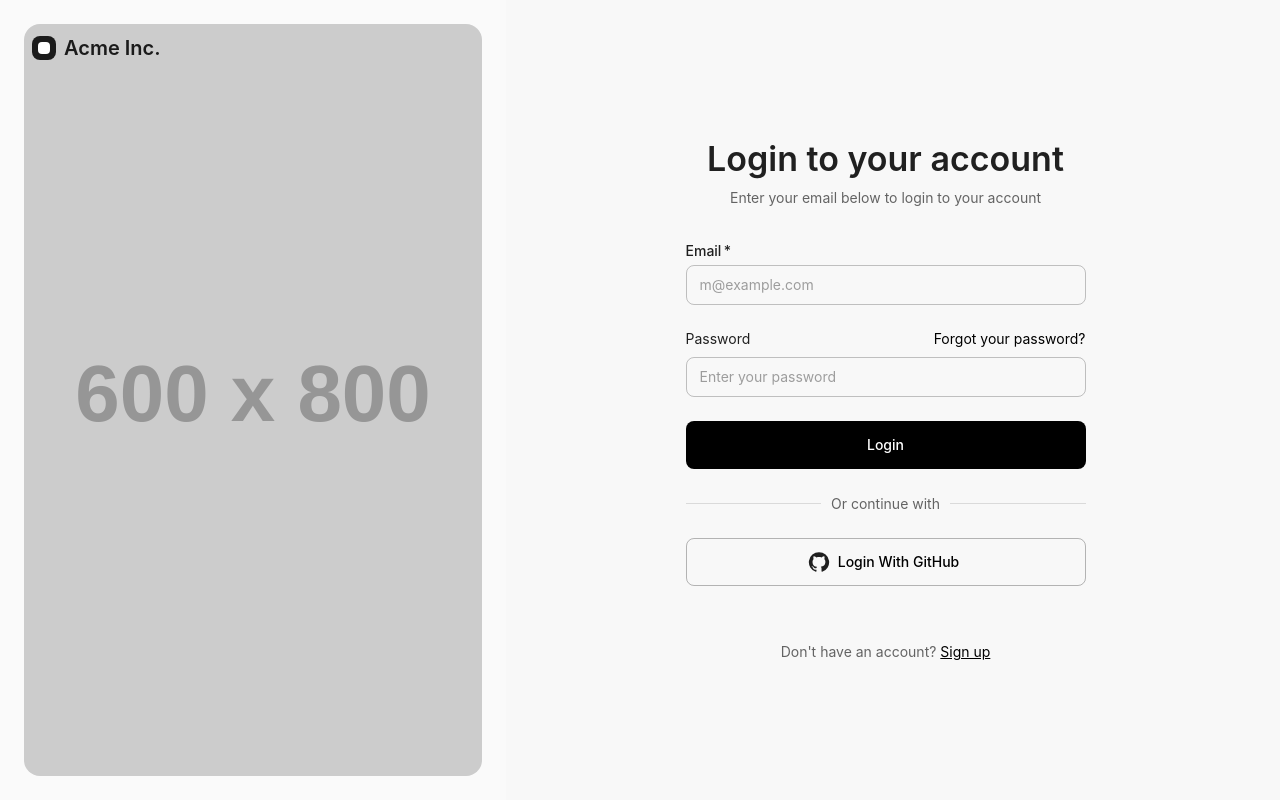
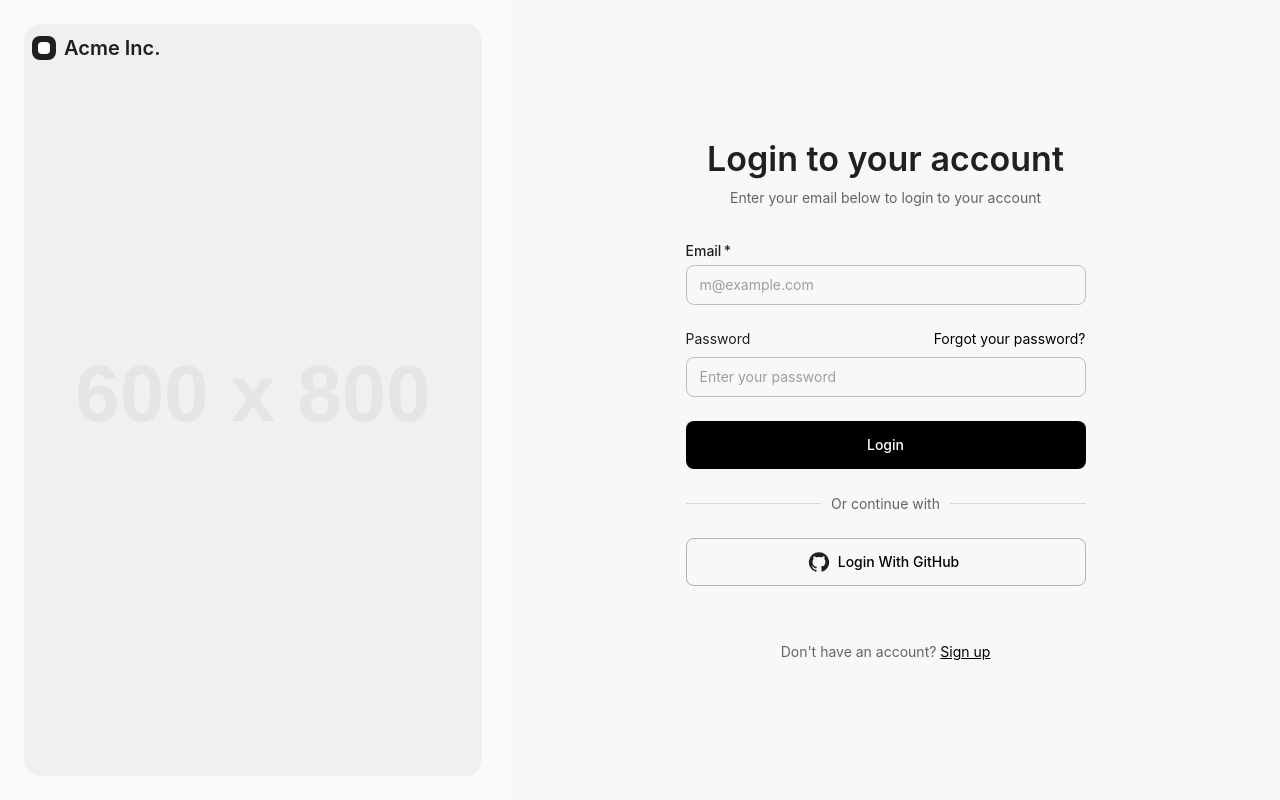
Before and after one commit to siriwatknp/mui-registry, a Next.js app: page /login-form-split in a window 1280 px wide. Built offline with nearby package versions, Linux system fonts and the light colour scheme; what @mui/material-nextjs would draw is missing.

Commit message:
update login-form-split and loading

```diff
--- a/components/category-client.tsx
+++ b/components/category-client.tsx
@@ -77,7 +77,7 @@ const ComponentPreviewContent = React.memo(
         <div className="w-full h-full relative">
           <iframe
             src={`/preview/${item.name}`}
-            className="aspect-video border-none min-h-[80vh] max-w-full"
+            className="aspect-video border-none min-h-[80vh] max-w-full [color-scheme:auto]"
           />
         </div>
       );
--- a/components/dynamic-component-loader.tsx
+++ b/components/dynamic-component-loader.tsx
@@ -1,19 +1,18 @@
-'use client';
+"use client";
 
-import dynamic from 'next/dynamic';
+import dynamic from "next/dynamic";
 
 interface DynamicComponentLoaderProps {
   componentPath: string;
 }
 
-export function DynamicComponentLoader({ componentPath }: DynamicComponentLoaderProps) {
-  const Component = dynamic(
-    () => import(`@/registry/${componentPath}`),
-    {
-      loading: () => <div className="animate-pulse bg-muted h-96 rounded" />,
-      ssr: false,
-    }
-  );
+export function DynamicComponentLoader({
+  componentPath,
+}: DynamicComponentLoaderProps) {
+  const Component = dynamic(() => import(`@/registry/${componentPath}`), {
+    loading: () => <div className="animate-pulse bg-muted h-full rounded" />,
+    ssr: false,
+  });
 
   return <Component />;
 }
--- a/registry/components/login-form-split/login-form-split.tsx
+++ b/registry/components/login-form-split/login-form-split.tsx
@@ -83,7 +83,7 @@ export default function LoginFormSplit() {
     >
       {/* Left side - Image */}
       <Box
-        sx={{
+        sx={(theme) => ({
           display: {
             xs: "none",
             md: "flex",
@@ -93,7 +93,10 @@ export default function LoginFormSplit() {
           alignItems: "center",
           justifyContent: "center",
           p: 3,
-        }}
+          ...theme.applyStyles("dark", {
+            bgcolor: "grey.900",
+          }),
+        })}
       >
         <Box
           component="img"
@@ -104,6 +107,7 @@ export default function LoginFormSplit() {
             height: "100%",
             objectFit: "cover",
             borderRadius: 2,
+            opacity: 0.2, // TODO: remove this once we have a real image
           }}
         />
       </Box>
```
Also changed, not shown: public/r/login-form-split.json (+1 -1 lines).
